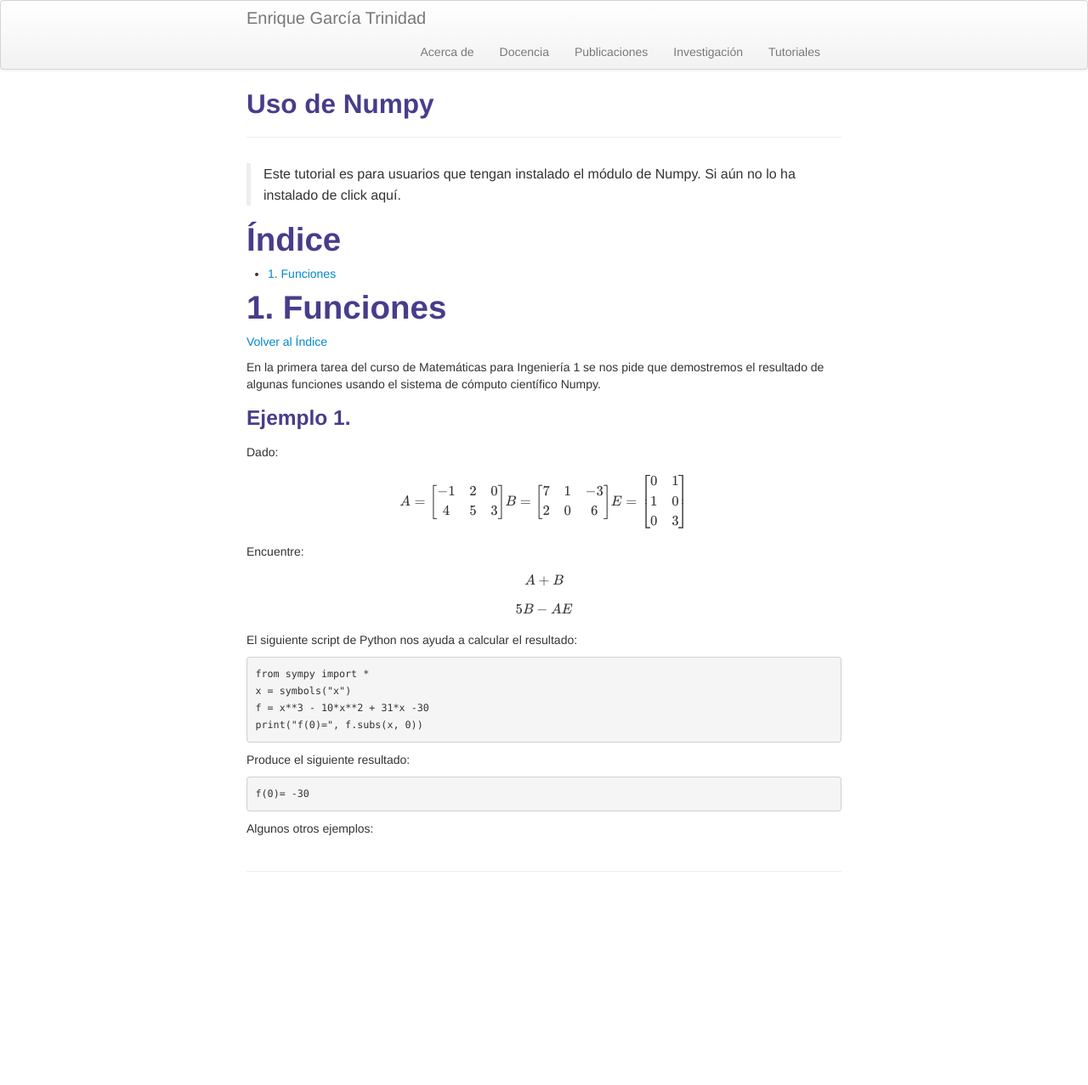
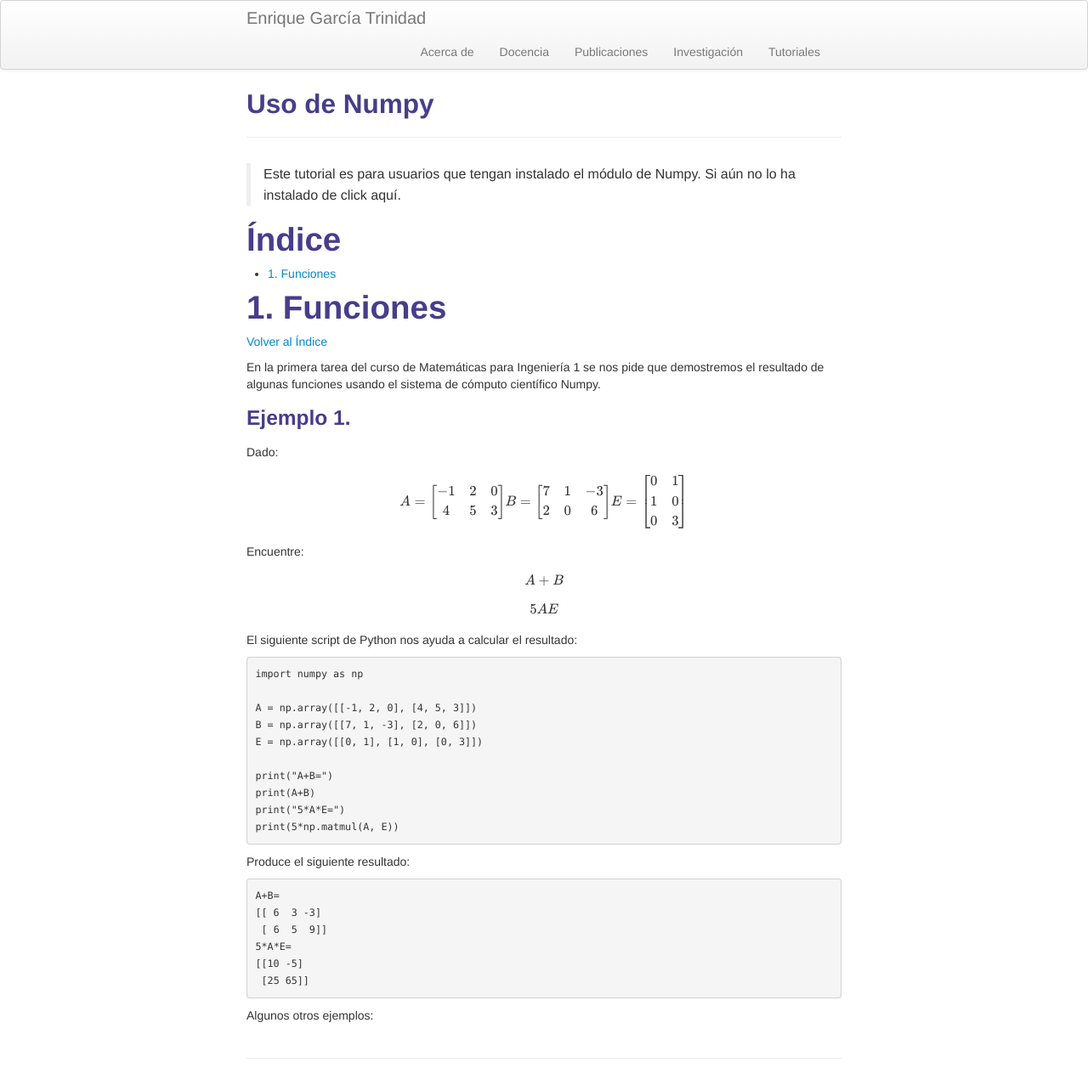
Before and after one commit to enriGarcia/enriGarcia.github.io, a Jekyll site: the page built from pages/instructions/matNumpy.md, in a window 1280 px wide. Shown: the whole page at 85% size. Built offline with Jekyll 4.4.1, drawn with Linux system fonts in a browser that asks for light colours; before the commit the page ends 1057 px from its top, so only the background shows below that.

Commit message:
webpage update

````diff
--- a/pages/instructions/matNumpy.md
+++ b/pages/instructions/matNumpy.md
@@ -41,21 +41,32 @@ A+B
 \end{aligned}$$
 
 $$\begin{aligned}
-5B-AE
+5AE
 \end{aligned}$$
 
 El siguiente script de Python nos ayuda a calcular el resultado:
 
 ```python
-from sympy import *
-x = symbols("x")
-f = x**3 - 10*x**2 + 31*x -30
-print("f(0)=", f.subs(x, 0))
+import numpy as np
+
+A = np.array([[-1, 2, 0], [4, 5, 3]])
+B = np.array([[7, 1, -3], [2, 0, 6]])
+E = np.array([[0, 1], [1, 0], [0, 3]])
+
+print("A+B=")
+print(A+B)
+print("5*A*E=")
+print(5*np.matmul(A, E))
 ```
 
 Produce el siguiente resultado:
 ```bash
-f(0)= -30
+A+B=
+[[ 6  3 -3]
+ [ 6  5  9]]
+5*A*E=
+[[10 -5]
+ [25 65]]
 ```
 
 Algunos otros ejemplos:
````
